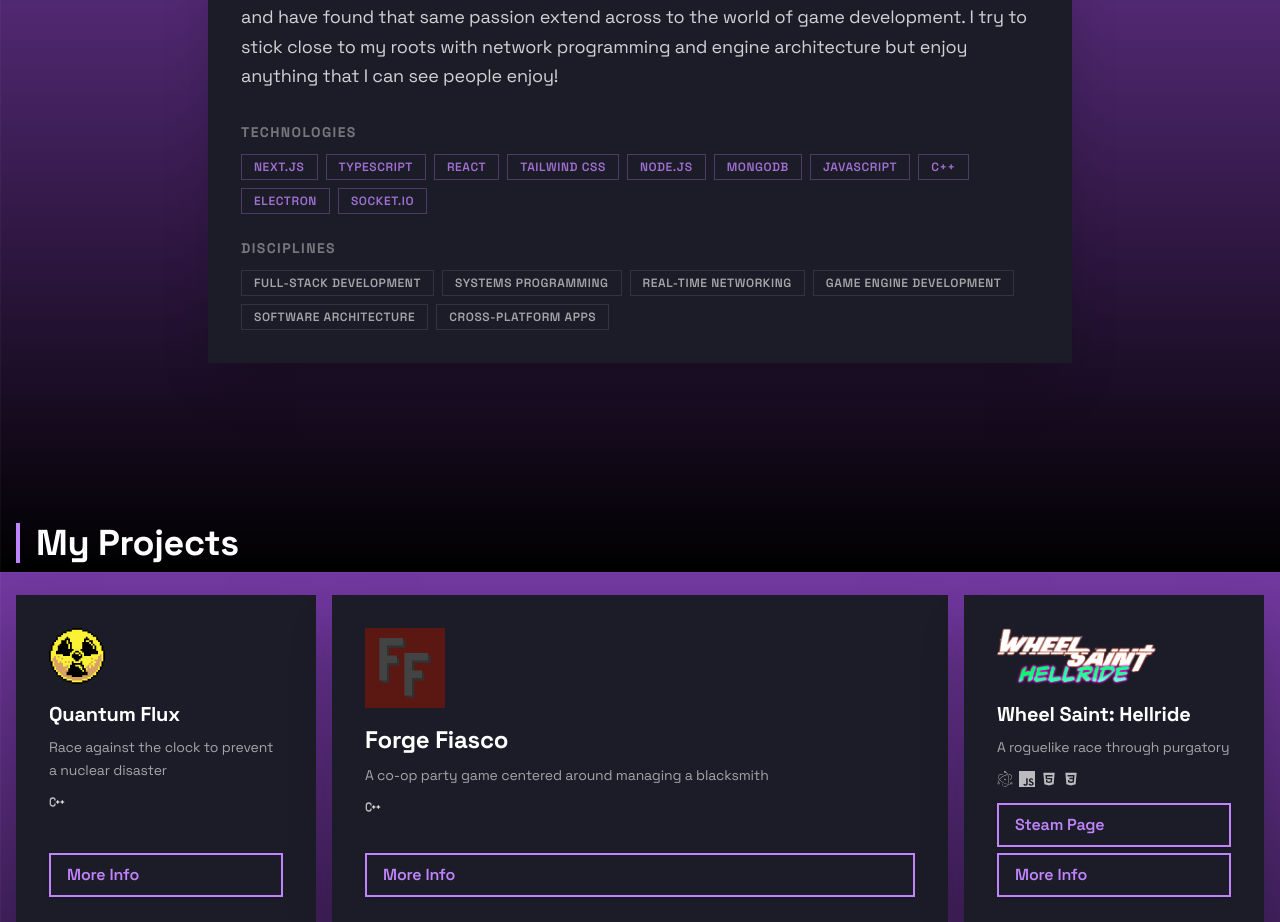
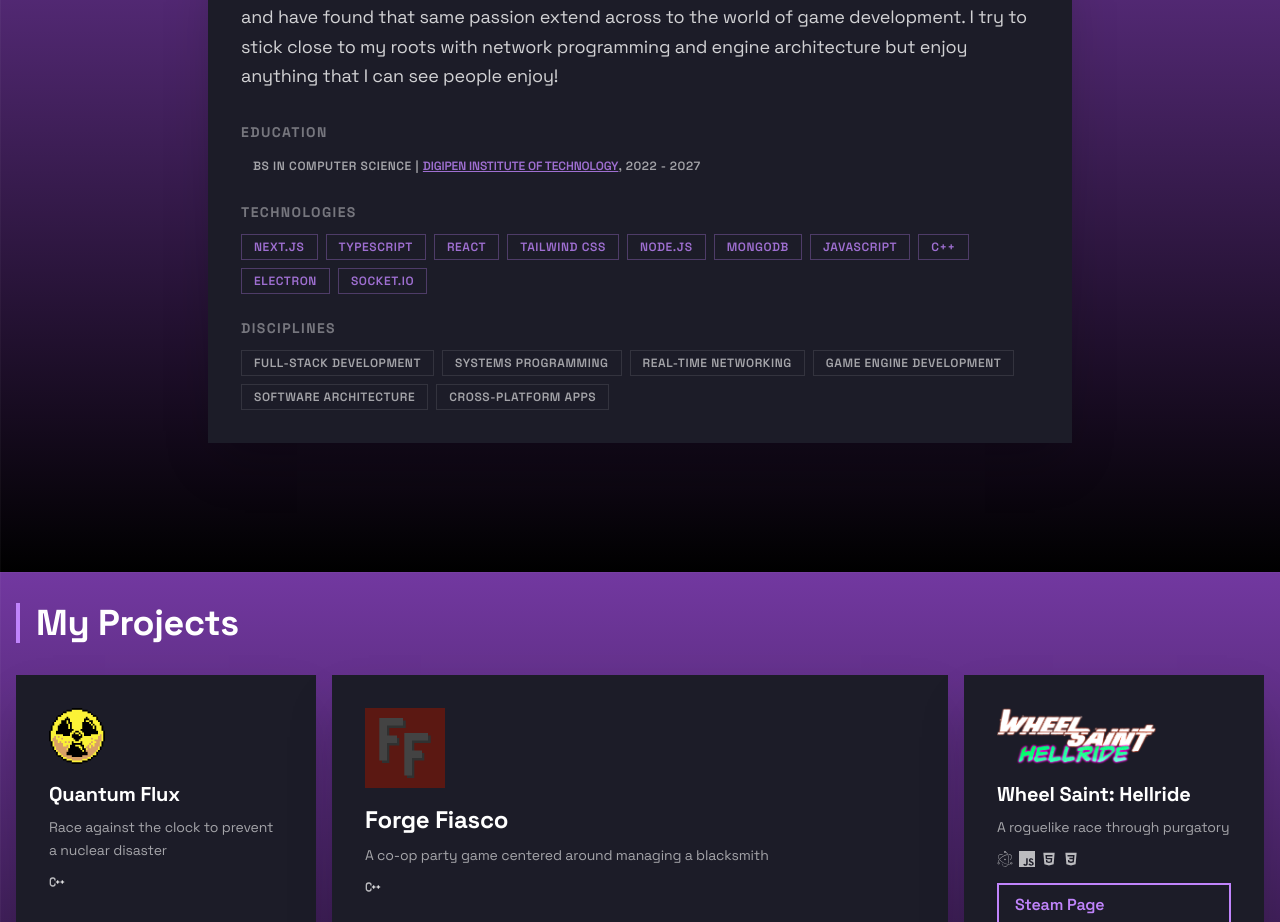
Before and after one commit to Lilspartan/Portfolio, a Next.js app: page / in a window 1280 px wide. Shown: the part 1028-1950 px from the top of the page. Built offline with nearby package versions, Linux system fonts and the light colour scheme.

Commit message:
education section

```diff
--- a/pages/index.tsx
+++ b/pages/index.tsx
@@ -148,6 +148,14 @@ const Landing = () => {
                     </p>
                     <div className="flex flex-col gap-6">
                         <div>
+                            <h3 className="text-sm font-bold text-white/40 mb-3 tracking-widest uppercase">Education</h3>
+                            <div className="flex flex-wrap gap-2">
+                                <span className="text-white/60 px-3 py-1 text-xs font-semibold tracking-wider uppercase">
+                                    BS in Computer Science | <a href="https://www.digipen.edu/" target = "_blank" className = "text-accent/80 hover:text-accent transition-all duration-200 underline">DigiPen Institute of Technology</a>, 2022 - 2027
+                                </span>
+                            </div>
+                        </div>
+                        <div>
                             <h3 className="text-sm font-bold text-white/40 mb-3 tracking-widest uppercase">Technologies</h3>
                             <div className="flex flex-wrap gap-2">
                                 {technologies.map(skill => (
```
